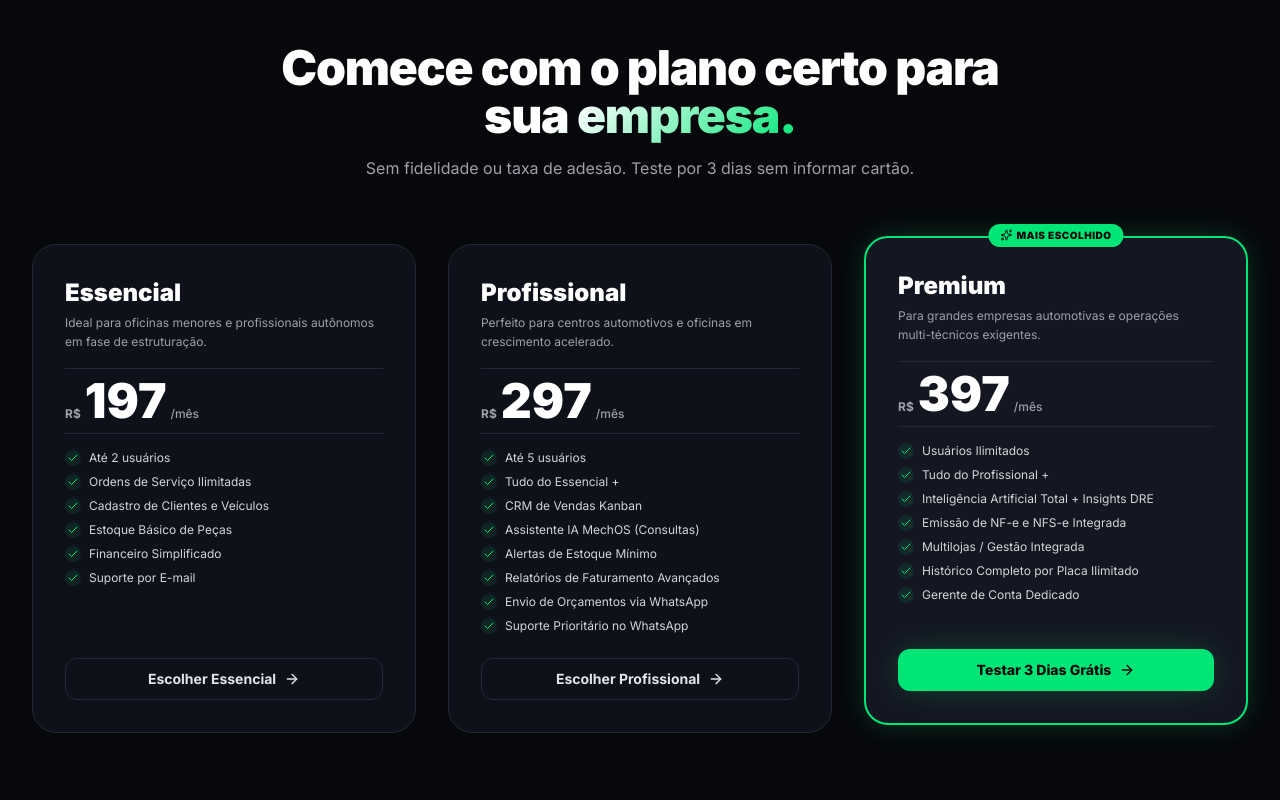
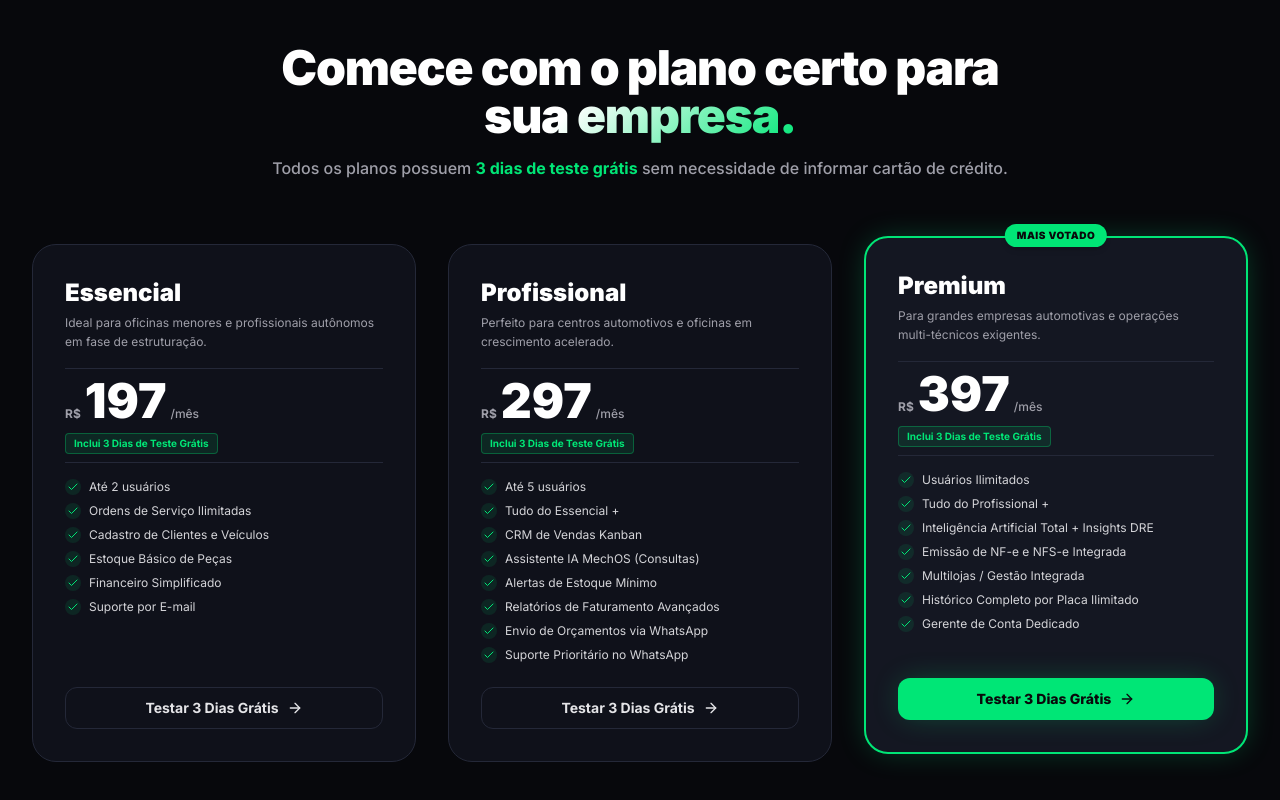
Before and after one commit to carolzinh427-beep/MechOs, a React (Vite) app: page / in a window 1280 px wide. Shown: the part 6448-7248 px from the top of the page. Built offline with nearby package versions, Linux system fonts and the light colour scheme.

Commit message:
feat: plano 397 como MAIS VOTADO e destaque de 3 dias gratis em todos os planos

```diff
--- a/src/components/landing/PricingSection.tsx
+++ b/src/components/landing/PricingSection.tsx
@@ -1,5 +1,5 @@
 import React from 'react';
-import { Check, Sparkles, ArrowRight } from 'lucide-react';
+import { Check, ArrowRight } from 'lucide-react';
 import { Button } from '../ui/Button';
 
 interface PricingSectionProps {
@@ -13,6 +13,7 @@ export const PricingSection: React.FC<PricingSectionProps> = ({ onOpenTrial }) =
       price: '197',
       period: '/mês',
       description: 'Ideal para oficinas menores e profissionais autônomos em fase de estruturação.',
+      trialBadge: '3 Dias Grátis',
       features: [
         'Até 2 usuários',
         'Ordens de Serviço Ilimitadas',
@@ -22,13 +23,14 @@ export const PricingSection: React.FC<PricingSectionProps> = ({ onOpenTrial }) =
         'Suporte por E-mail'
       ],
       popular: false,
-      ctaText: 'Escolher Essencial'
+      ctaText: 'Testar 3 Dias Grátis'
     },
     {
       name: 'Profissional',
       price: '297',
       period: '/mês',
       description: 'Perfeito para centros automotivos e oficinas em crescimento acelerado.',
+      trialBadge: '3 Dias Grátis',
       features: [
         'Até 5 usuários',
         'Tudo do Essencial +',
@@ -40,13 +42,14 @@ export const PricingSection: React.FC<PricingSectionProps> = ({ onOpenTrial }) =
         'Suporte Prioritário no WhatsApp'
       ],
       popular: false,
-      ctaText: 'Escolher Profissional'
+      ctaText: 'Testar 3 Dias Grátis'
     },
     {
       name: 'Premium',
       price: '397',
       period: '/mês',
       description: 'Para grandes empresas automotivas e operações multi-técnicos exigentes.',
+      trialBadge: '3 Dias Grátis',
       features: [
         'Usuários Ilimitados',
         'Tudo do Profissional +',
@@ -57,7 +60,7 @@ export const PricingSection: React.FC<PricingSectionProps> = ({ onOpenTrial }) =
         'Gerente de Conta Dedicado'
       ],
       popular: true,
-      badgeText: 'MAIS ESCOLHIDO',
+      badgeText: 'MAIS VOTADO',
       ctaText: 'Testar 3 Dias Grátis'
     }
   ];
@@ -69,8 +72,8 @@ export const PricingSection: React.FC<PricingSectionProps> = ({ onOpenTrial }) =
           <h2 className="text-2xl sm:text-5xl font-black text-white tracking-tight">
             Comece com o plano certo para <span className="text-gradient-electric">sua empresa.</span>
           </h2>
-          <p className="text-xs sm:text-base text-zinc-400">
-            Sem fidelidade ou taxa de adesão. Teste por 3 dias sem informar cartão.
+          <p className="text-xs sm:text-base text-zinc-400 font-medium">
+            Todos os planos possuem <strong className="text-[#00E676]">3 dias de teste grátis</strong> sem necessidade de informar cartão de crédito.
           </p>
         </div>
 
@@ -86,22 +89,29 @@ export const PricingSection: React.FC<PricingSectionProps> = ({ onOpenTrial }) =
               }`}
             >
               {p.popular && (
-                <div className="absolute -top-3.5 left-1/2 -translate-x-1/2 px-3 py-1 rounded-full bg-[#00E676] text-zinc-950 font-black text-[10px] tracking-wider uppercase shadow-md flex items-center gap-1">
-                  <Sparkles className="w-3 h-3" /> {p.badgeText}
+                <div className="absolute -top-3.5 left-1/2 -translate-x-1/2 px-3 py-1 rounded-full bg-[#00E676] text-zinc-950 font-black text-[10px] tracking-wider uppercase shadow-md">
+                  {p.badgeText}
                 </div>
               )}
 
               <div className="space-y-4">
+                <div className="flex items-start justify-between gap-2">
                   <div>
                     <h3 className="text-lg sm:text-2xl font-black text-white">{p.name}</h3>
                     <p className="text-xs text-zinc-400 mt-1 leading-relaxed">{p.description}</p>
                   </div>
+                </div>
 
-                {/* Price Display */}
-                <div className="flex items-baseline gap-1 py-2 border-y border-[#242838]">
+                {/* Price Display & Trial Note */}
+                <div className="py-2 border-y border-[#242838] space-y-1">
+                  <div className="flex items-baseline gap-1">
                     <span className="text-xs font-bold text-zinc-400">R$</span>
                     <span className="text-3xl sm:text-5xl font-black text-white">{p.price}</span>
                     <span className="text-xs text-zinc-400 font-medium">{p.period}</span>
+                  </div>
+                  <div className="inline-block text-[10px] font-bold text-[#00E676] bg-[#00E676]/10 px-2 py-0.5 rounded border border-[#00E676]/30">
+                    Inclui 3 Dias de Teste Grátis
+                  </div>
                 </div>
 
                 {/* Features List */}
```
Lines whose indentation alone changed are shown as unchanged.
